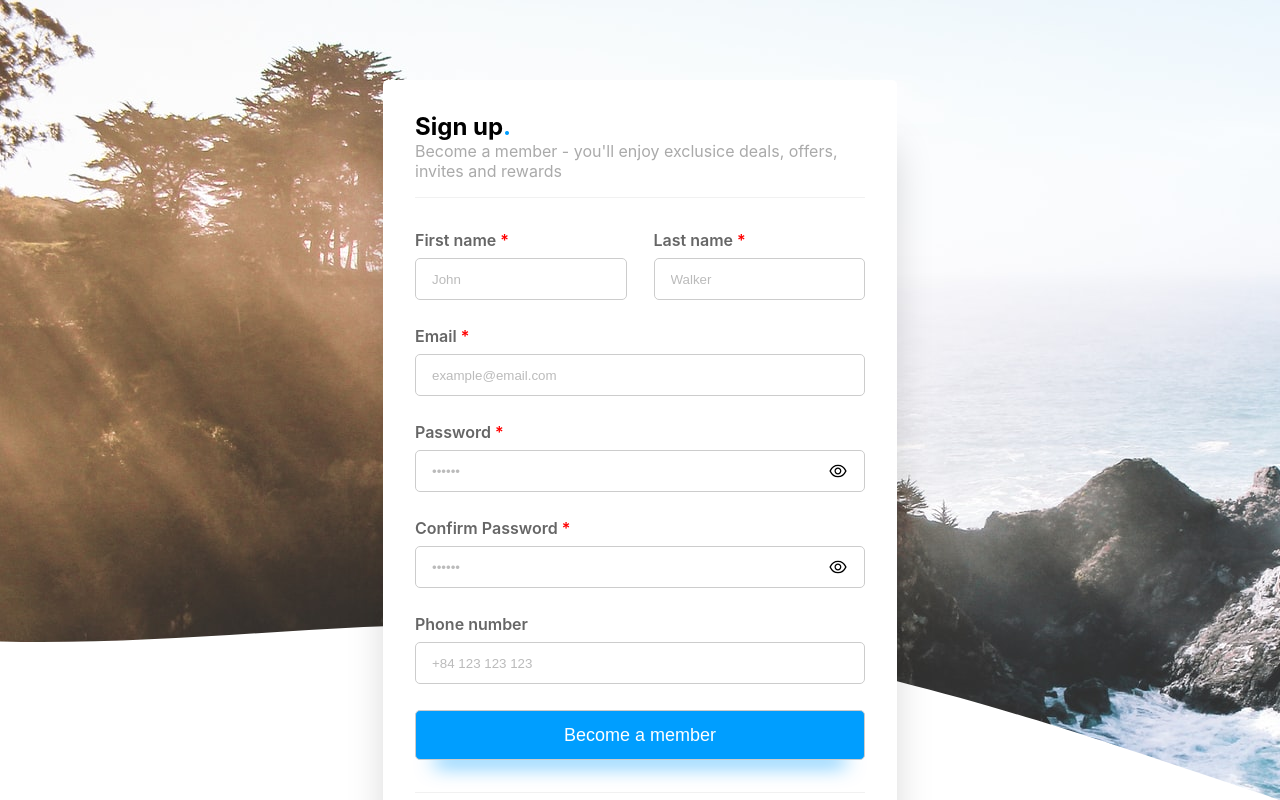
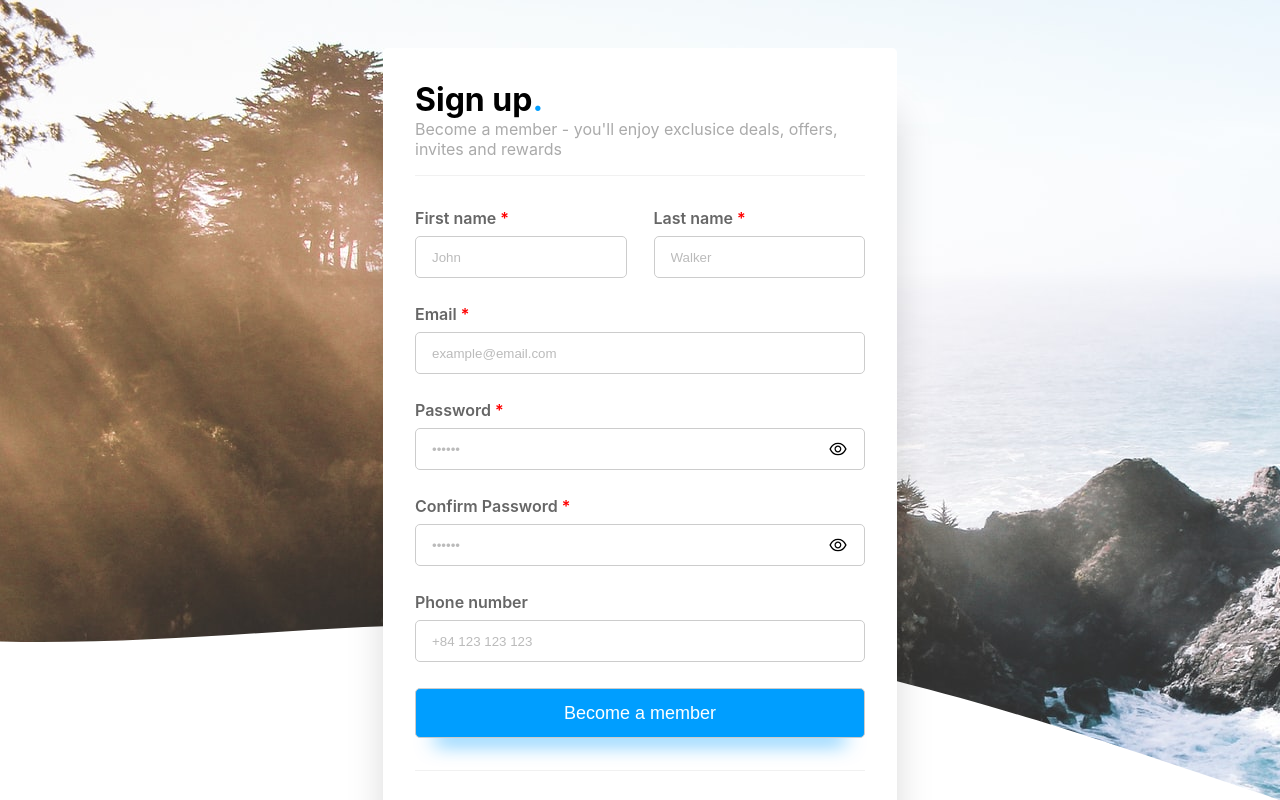
Before and after one commit to pum-khoa/authentication-ui, a React (Create React App) app: page /sign-up in a window 1280 px wide. Shown: the top 800 px of the page. Built offline with nearby package versions, Linux system fonts and the light colour scheme.

Commit message:
fix: decrease margin sign up to remove overflow vertical

```diff
--- a/src/pages/SignUp/SignUp.css
+++ b/src/pages/SignUp/SignUp.css
@@ -7,7 +7,7 @@
   border-radius: 5px;
   box-shadow: rgba(0, 0, 0, 0.2) 0px 60px 40px -7px;
 
-  margin: 5rem auto;
+  margin: 3rem auto;
   background-color: white;
 }
 
--- a/src/pages/SignUp/SignUp.js
+++ b/src/pages/SignUp/SignUp.js
@@ -28,11 +28,9 @@ const SignUp = () => {
   return (
     <div className="sign-up-ctn">
       <div className="form-title-ctn">
-        <section>
-          <h1>
-            Sign up<span className="dot-icon">.</span>
-          </h1>
-        </section>
+        <h1>
+          Sign up<span className="dot-icon">.</span>
+        </h1>
         <p>
           Become a member - you'll enjoy exclusice deals, offers, invites and
           rewards
```
